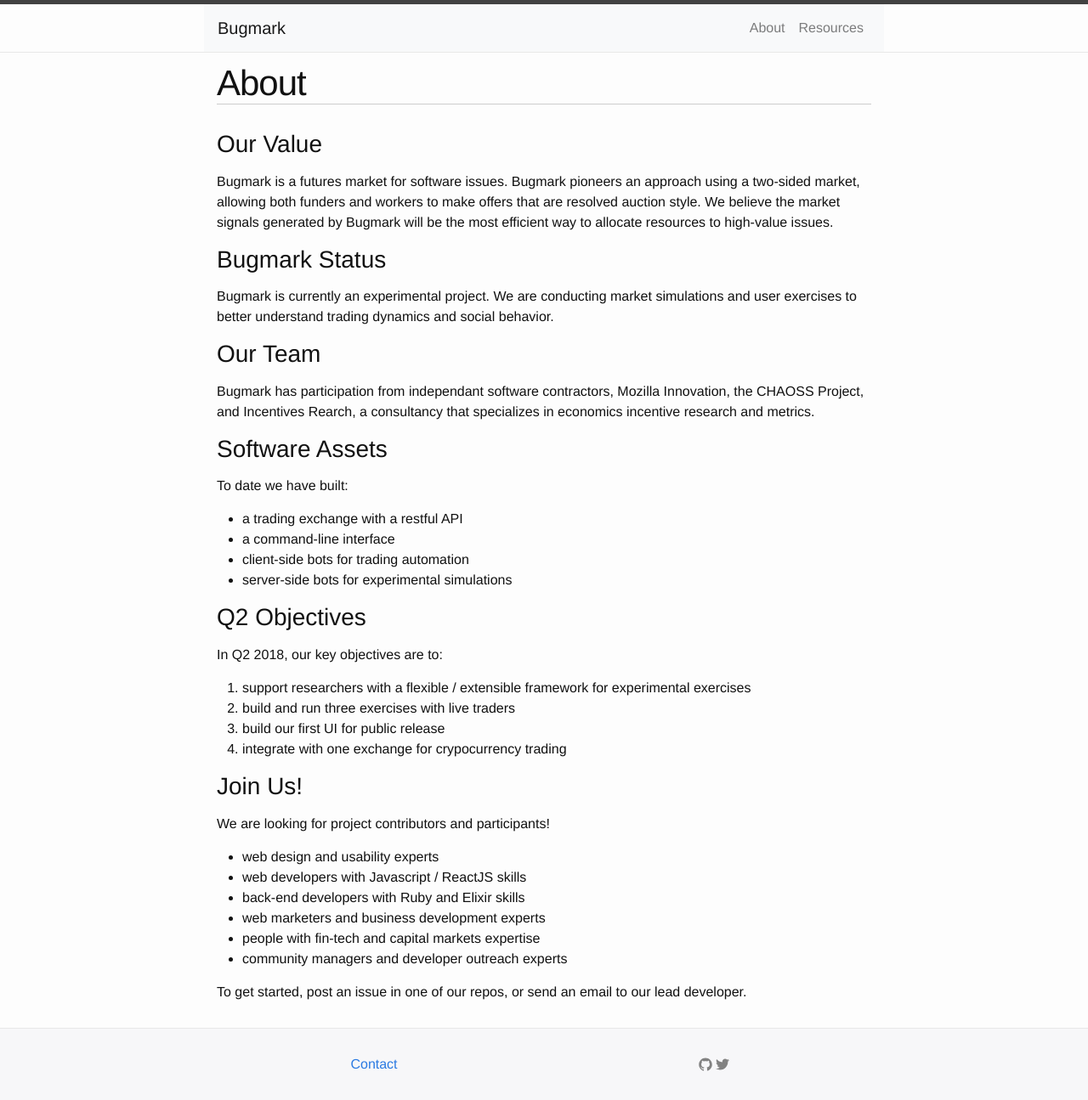
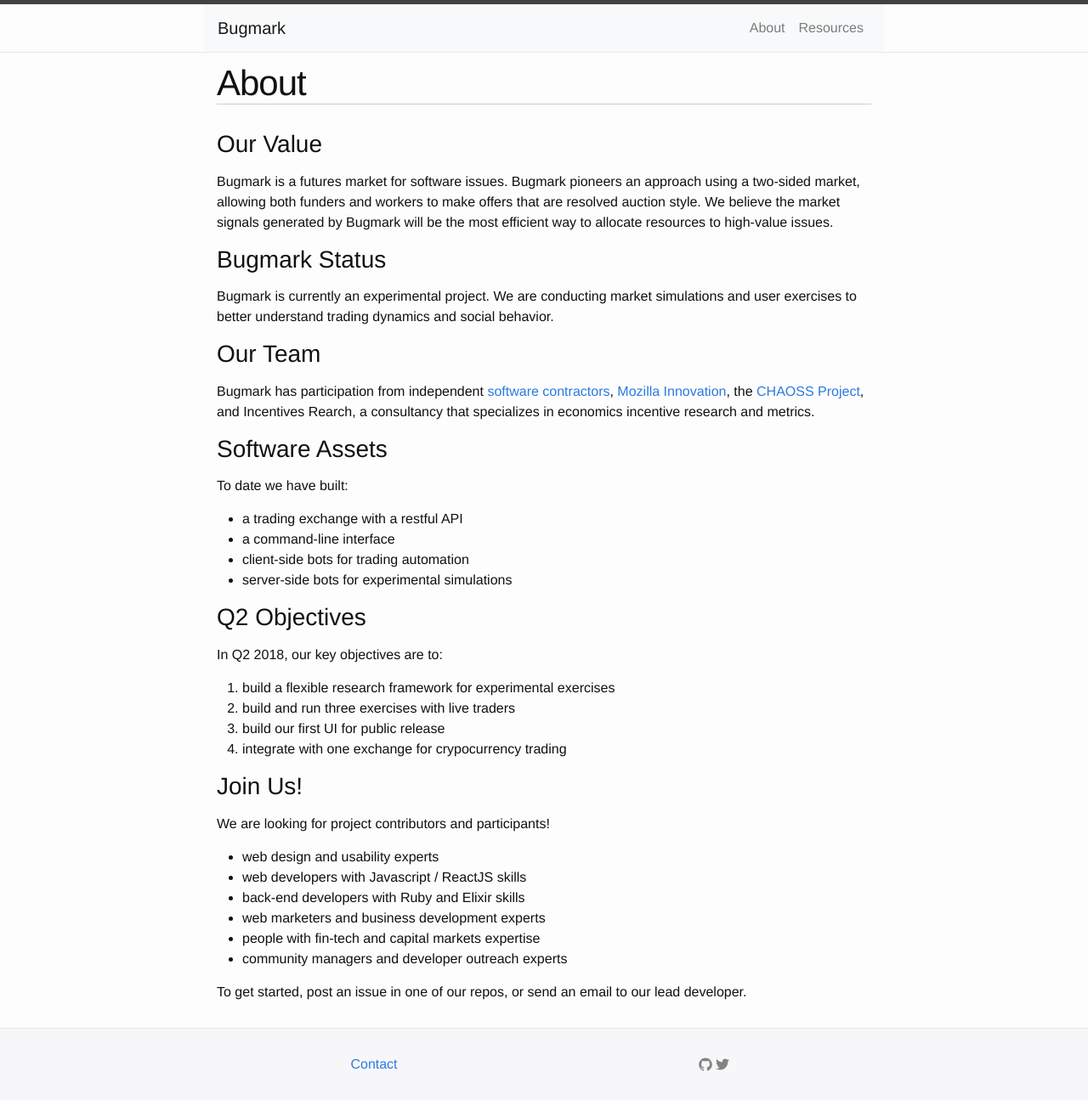
Before and after one commit to bugmark/website, a Jekyll site: the page built from docs/pages/about.md, in a window 1280 px wide. Shown: the whole page at 85% size. Built offline with Jekyll 4.4.1, drawn with Linux system fonts in a browser that asks for light colours; nearby versions of some CDN libraries.

Commit message:
Add links to about page

```diff
--- a/docs/pages/about.md
+++ b/docs/pages/about.md
@@ -21,9 +21,13 @@
 
 ### Our Team
 
-Bugmark has participation from independant software contractors, Mozilla
-Innovation, the CHAOSS Project, and Incentives Rearch, a consultancy that
-specializes in economics incentive research and metrics.
+Bugmark has participation from independent [software contractors][1], [Mozilla
+Innovation][2], the [CHAOSS Project][3], and Incentives Rearch, a consultancy
+that specializes in economics incentive research and metrics.
+
+[1]: http://mountainviewsmartcontracts.com
+[2]: https://wiki.mozilla.org/Innovation
+[3]: https://www.linuxfoundation.org/blog/chaoss-project-creates-tools-to-analyze-software-development-and-measure-open-source-community-health/
 
 ### Software Assets
 
@@ -37,7 +41,7 @@
 
 In Q2 2018, our key objectives are to:
 
-1. support researchers with a flexible / extensible framework for experimental exercises
+1. build a flexible research framework for experimental exercises
 2. build and run three exercises with live traders
 3. build our first UI for public release
 4. integrate with one exchange for crypocurrency trading
```
